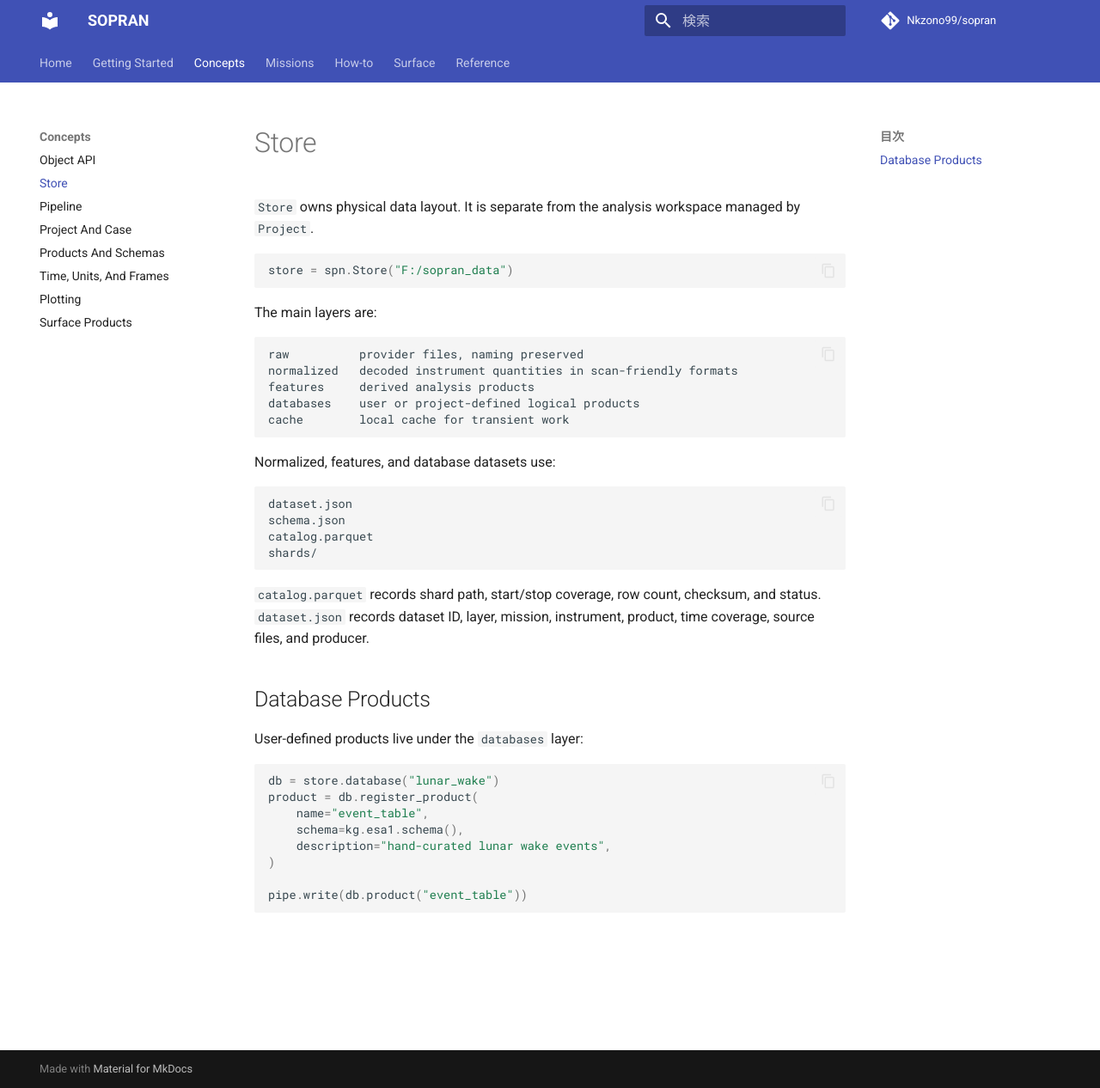
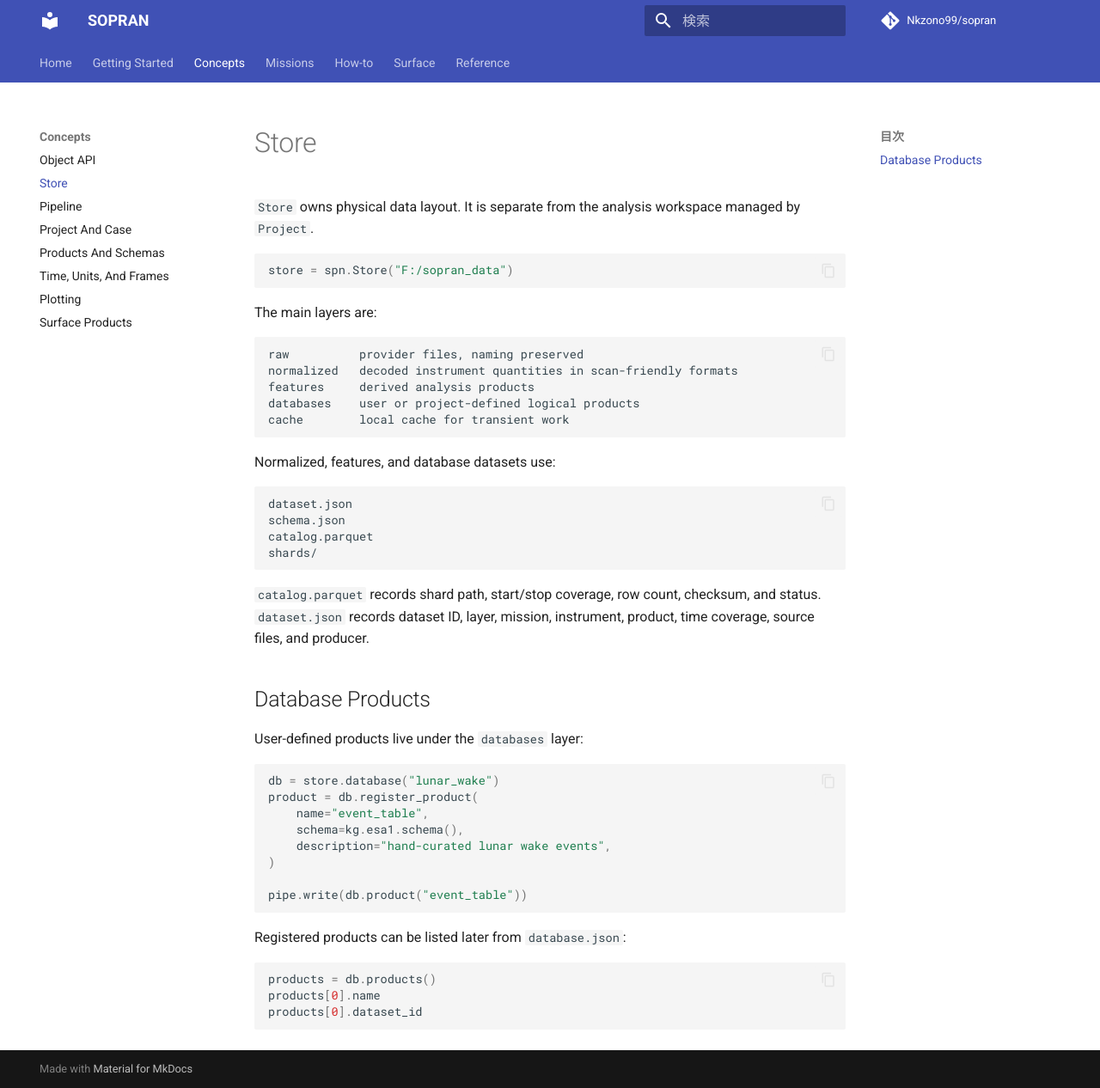
Before and after one commit to Nkzono99/sopran, an MkDocs documentation site: the page built from docs/concepts/store.md, in a window 1280 px wide and 1266 px high. Shown: the whole window at 86% size. Built offline with MkDocs 1.6.1 and Material for MkDocs 9.7.7, drawn with Linux system fonts in a browser that asks for light colours; comment, search, counter and statistics services are not loaded.

Commit message:
List registered database products

````diff
--- a/docs/concepts/store.md
+++ b/docs/concepts/store.md
@@ -44,3 +44,11 @@ product = db.register_product(
 
 pipe.write(db.product("event_table"))
 ```
+
+Registered products can be listed later from `database.json`:
+
+```python
+products = db.products()
+products[0].name
+products[0].dataset_id
+```
````
Also changed, not shown: STORE.md (+18 -0 lines), 2 other files.
